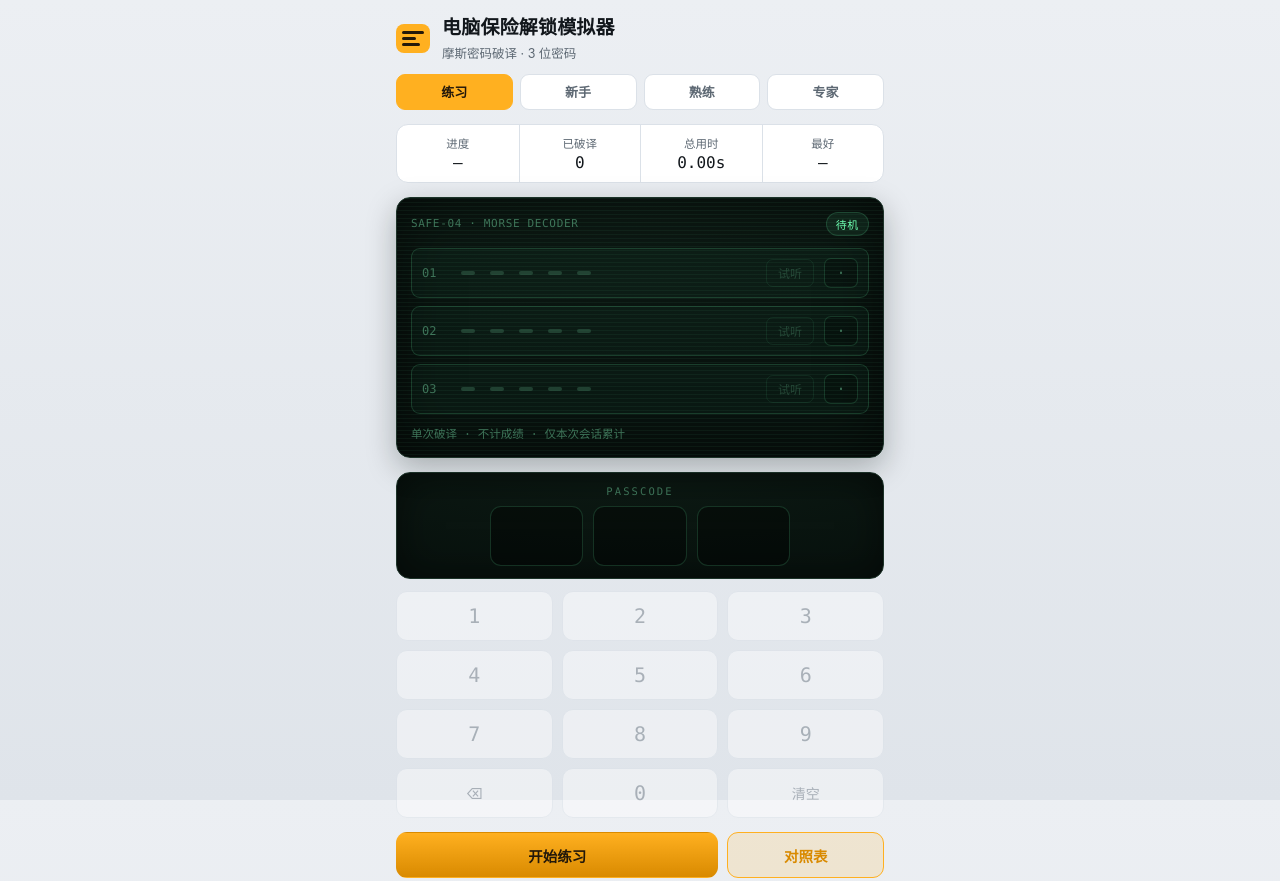
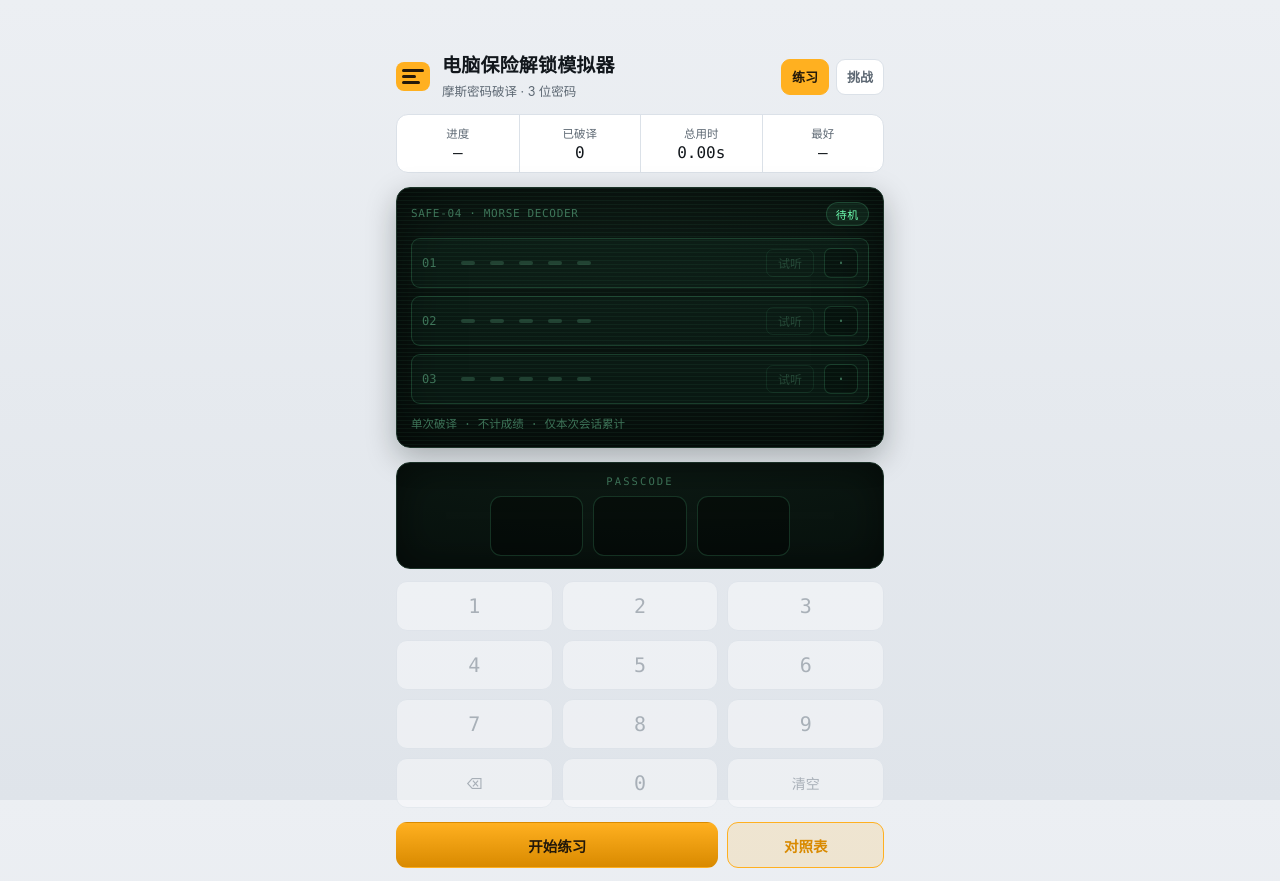
Before and after one commit to ChengYull/delta-pc-unlock, a website built with Vite: page index.html in a window 1280 px wide. Shown: the top 881 px of the page. Built offline with nearby package versions, Linux system fonts and the light colour scheme; what @heybox/hb-sdk would draw is missing.

Commit message:
难度收敛为练习/挑战，按钮移到标题右边
去掉新手与熟练，只留练习与挑战（挑战即原来的专家）；两个按钮从独立一行
挪到标题右边。为避免与宿主右上角的悬浮按钮重叠，整条顶栏下移到悬浮区下方。

- challenge.js：删除 novice / skilled，CHALLENGE_ORDER = ['practice', 'expert']。
  id 与榜单 key 都保留 expert / expert_challenge，只改展示名——记录按 id 存、
  榜单 key 是平台资源，改名会丢成绩；删掉两档的旧记录由 normalizeRecord()
  按 CHALLENGE_ORDER 过滤，下次存盘自动消失，不需要迁移
- styles.css：.topbar 改 flex + space-between，.chips 从 4 列 grid 改 flex
  （宽度由内容决定，.chip 补 padding 与 nowrap），.app 的 padding-top 加上
  --host-actions-band，横向避让变量 --host-actions-width 随之删除
- 窄屏（≤400px）收窄 topbar / brand / chips 间距，保证 360px 下标题不被截断
- 宽度预算：440px 余 78px、390px 余 52px、360px 余 22px
- README：模式表收敛为两行，榜单只列 expert_challenge，并说明另外两个旧榜单
  仍在服务端但页面已不读写

```diff
--- a/src/challenge.js
+++ b/src/challenge.js
@@ -1,9 +1,9 @@
 /**
  * 挑战配置与计分。
  *
- * 四种模式分两类：
+ * 两种模式分两类：
  *   - 练习：单次破译，不计成绩，不写榜单。
- *   - 挑战：连续 N 轮破译，结算后按「破译数优先、总时间次之」写入对应榜单。
+ *   - 挑战：连续 15 轮破译，结算后按「破译数优先、总时间次之」写入榜单。
  */
 
 /** 每轮密码位数：三角洲行动的电脑保险固定 3 位。 */
@@ -34,37 +34,21 @@ export const CHALLENGES = {
     leaderboardKey: null,
     description: '单次破译 · 不计成绩 · 仅本次会话累计',
   },
-  novice: {
-    id: 'novice',
-    label: '新手挑战',
-    chip: '新手',
-    rounds: 5,
-    limitMs: 0,
-    leaderboardKey: 'novice_challenge',
-    description: '5 次破译 · 不限时 · 参与新手排行榜',
-  },
-  skilled: {
-    id: 'skilled',
-    label: '熟练挑战',
-    chip: '熟练',
-    rounds: 10,
-    limitMs: 8000,
-    leaderboardKey: 'skilled_challenge',
-    description: '10 次破译 · 每次限时 8 秒 · 参与熟练排行榜',
-  },
+  // id 与榜单 key 都保留 expert：本地记录按 id 存、云端榜单叫 expert_challenge，
+  // 都是已经落地的资源，改名会丢成绩，所以只改展示名。
   expert: {
     id: 'expert',
-    label: '专家挑战',
-    chip: '专家',
+    label: '挑战',
+    chip: '挑战',
     rounds: 15,
     limitMs: 5000,
     leaderboardKey: 'expert_challenge',
-    description: '15 次破译 · 每次限时 5 秒 · 参与专家排行榜',
+    description: '15 次破译 · 每次限时 5 秒 · 参与挑战排行榜',
   },
 };
 
 /** 难度按钮的展示顺序。 */
-export const CHALLENGE_ORDER = ['practice', 'novice', 'skilled', 'expert'];
+export const CHALLENGE_ORDER = ['practice', 'expert'];
 
 /**
  * 榜单只有一个数值 `score` 参与排序，`extra` 不参与排序，所以把两项编码进一个数：
--- a/src/styles.css
+++ b/src/styles.css
@@ -35,9 +35,9 @@
 
   /* 宿主悬浮按钮的占位。状态栏之下、右上角浮着一组「更多 / 分享」按钮，
      平台没有公开它的尺寸，这里取调试台绘制同一组按钮时的实现：
-     相对状态栏底部再往下 6px、整体 87 × 32、右边距 7。 */
+     相对状态栏底部再往下 6px、整体 87 × 32、右边距 7。
+     顶栏整条都排在它下方，所以只需要知道纵向要留多少。 */
   --host-actions-band: 38px; /* 6 + 32：状态栏之下需要让开的高度 */
-  --host-actions-width: 94px; /* 87 + 7：横向占位，含右边距 */
 
   /* 摩斯字形：每个符号（点或杠）占用同样宽度的格子 --morse-cell，格子之间留 --morse-gap。
      符号在格子里居中绘制，所以一行摩斯的宽度只由符号个数决定，不会因为点数多就变短。 */
@@ -96,9 +96,9 @@ body {
   gap: 14px;
   width: min(100%, 520px);
   margin: 0 auto;
-  /* 顶部只让开状态栏，右上角的悬浮按钮由 .brand 自己绕开（见下）。
-     env() 与宿主实测值取大者：真机上 env() 有值，调试台里只有宿主知道。 */
-  padding-top: calc(max(env(safe-area-inset-top, 0px), var(--safe-top)) + 16px);
+  /* 顶部先让开状态栏，再让开宿主在右上角浮的那组「更多 / 分享」按钮。
+     整条顶栏（标题 + 难度）都排在悬浮区下方，所以不需要再做横向避让。 */
+  padding-top: calc(max(env(safe-area-inset-top, 0px), var(--safe-top)) + var(--host-actions-band) + 16px);
   padding-right: calc(max(env(safe-area-inset-right, 0px), var(--safe-right)) + 16px);
   padding-bottom: calc(max(env(safe-area-inset-bottom, 0px), var(--safe-bottom)) + 24px);
   padding-left: calc(max(env(safe-area-inset-left, 0px), var(--safe-left)) + 16px);
@@ -107,19 +107,18 @@ body {
 /* ------------------------------------------------------------------ 顶栏 */
 
 .topbar {
-  display: grid;
-  gap: 12px;
+  display: flex;
+  gap: 10px;
+  align-items: center;
+  justify-content: space-between;
+  min-width: 0;
 }
 
 .brand {
   display: flex;
+  min-width: 0;
   gap: 12px;
   align-items: center;
-  /* 宿主的「更多 / 分享」按钮浮在状态栏之下的右上角，和品牌行同一高度：
-     右侧留出它的宽度（文字超了省略号，不会钻到按钮底下），整行再撑到它的下沿，
-     这样紧跟其后的难度切换、HUD 怎么排都不会被压住。 */
-  min-height: var(--host-actions-band);
-  padding-right: var(--host-actions-width);
 }
 
 .brand__mark {
@@ -174,13 +173,14 @@ body {
 }
 
 .chips {
-  display: grid;
-  grid-template-columns: repeat(4, minmax(0, 1fr));
+  display: flex;
+  flex: none;
   gap: 7px;
 }
 
 .chip {
   min-height: 36px;
+  padding: 0 10px;
   border: 1px solid var(--line);
   border-radius: 9px;
   color: var(--ink-soft);
@@ -188,6 +188,7 @@ body {
   font: inherit;
   font-size: 13px;
   font-weight: 600;
+  white-space: nowrap;
   cursor: pointer;
   transition:
     background-color 140ms ease,
@@ -948,6 +949,20 @@ body {
     gap: 11px;
   }
 
+  /* 窄屏上顶栏是「标题 + 两个难度」共处一行，先把间距和字号的余量让出来，
+     免得标题被省略号截断。 */
+  .topbar {
+    gap: 8px;
+  }
+
+  .brand {
+    gap: 9px;
+  }
+
+  .chips {
+    gap: 6px;
+  }
+
   .brand__title {
     font-size: 17px;
   }
```
Also changed, not shown: README.md.
